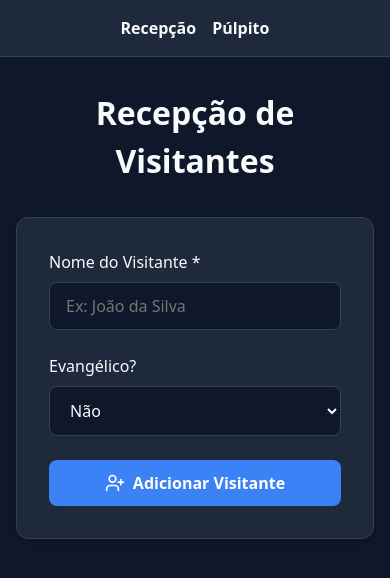
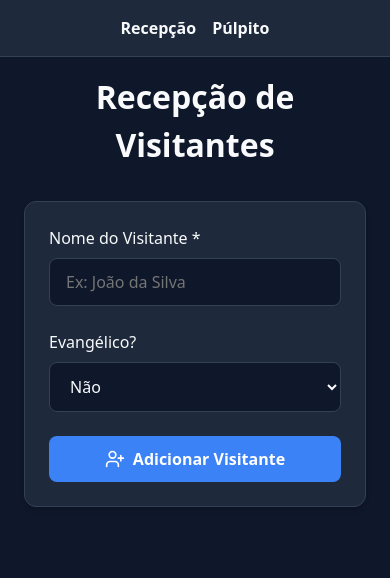
Before and after one commit to Samoo1234/recep-o, a React (Vite) app: page /recepcao in a window 390 px wide. Shown: the top 578 px of the page. Built offline with nearby package versions, Linux system fonts and the light colour scheme.

Commit message:
fix: complete mobile responsiveness improvements

```diff
--- a/src/index.css
+++ b/src/index.css
@@ -132,7 +132,7 @@ body {
 
 .visitors-grid {
   display: grid;
-  grid-template-columns: repeat(auto-fill, minmax(350px, 1fr));
+  grid-template-columns: repeat(auto-fill, minmax(min(100%, 300px), 1fr));
   gap: 1.5rem;
 }
 
@@ -198,3 +198,38 @@ body {
   color: var(--text-muted);
   font-size: 1.5rem;
 }
+
+/* --- Mobile Responsiveness --- */
+@media (max-width: 768px) {
+  .app-container {
+    padding: 1rem;
+  }
+
+  .pulpit-title {
+    font-size: 2rem;
+    margin-bottom: 1rem;
+  }
+
+  .visitor-card {
+    padding: 1.5rem;
+  }
+
+  .visitor-name {
+    font-size: 1.75rem;
+  }
+
+  .visitor-info {
+    font-size: 1rem;
+    flex-wrap: wrap;
+  }
+
+  .form-container {
+    padding: 1.5rem;
+    margin: 0 0.5rem;
+  }
+
+  .card-actions {
+    flex-direction: column;
+    gap: 0.5rem;
+  }
+}
```
